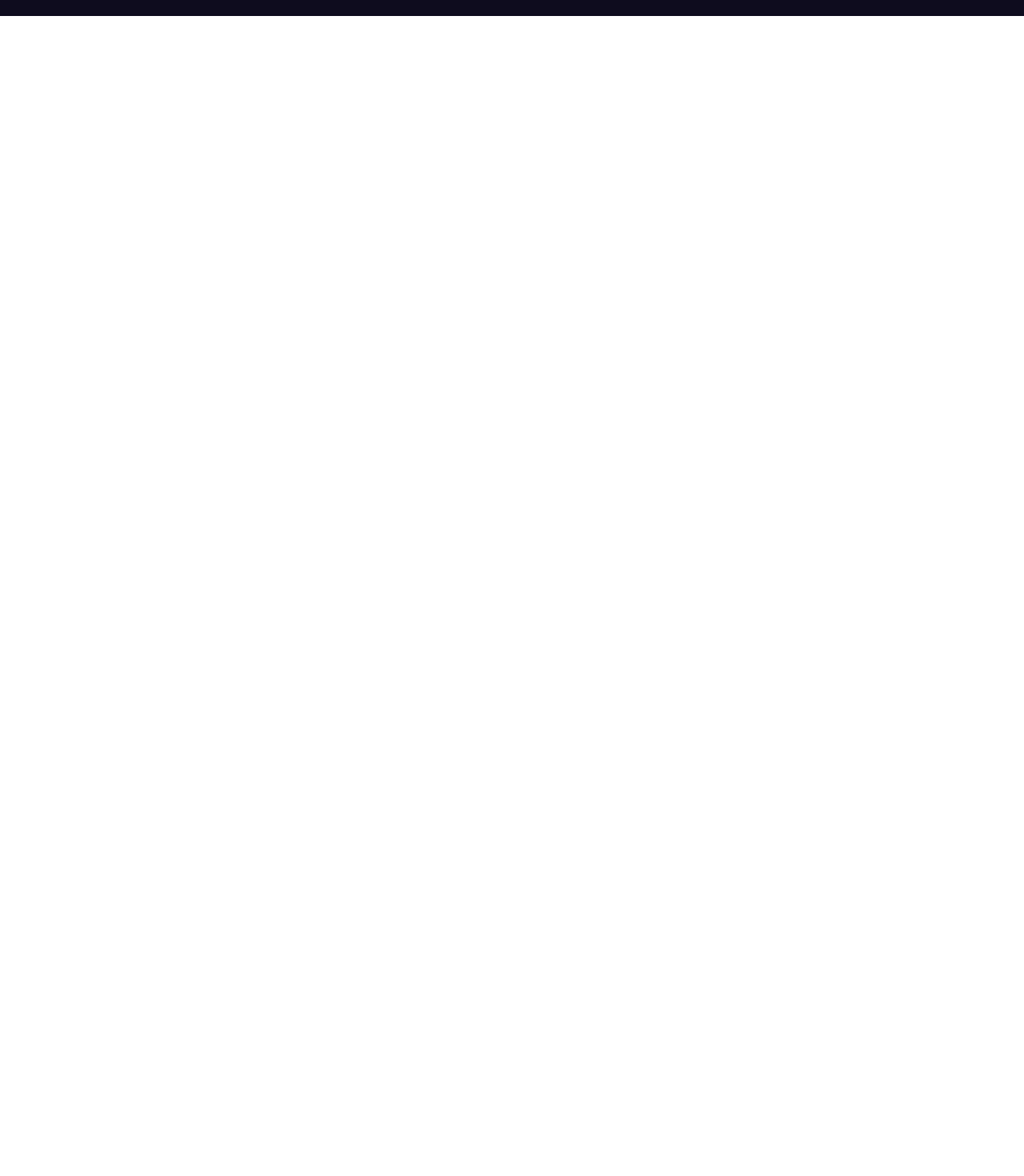
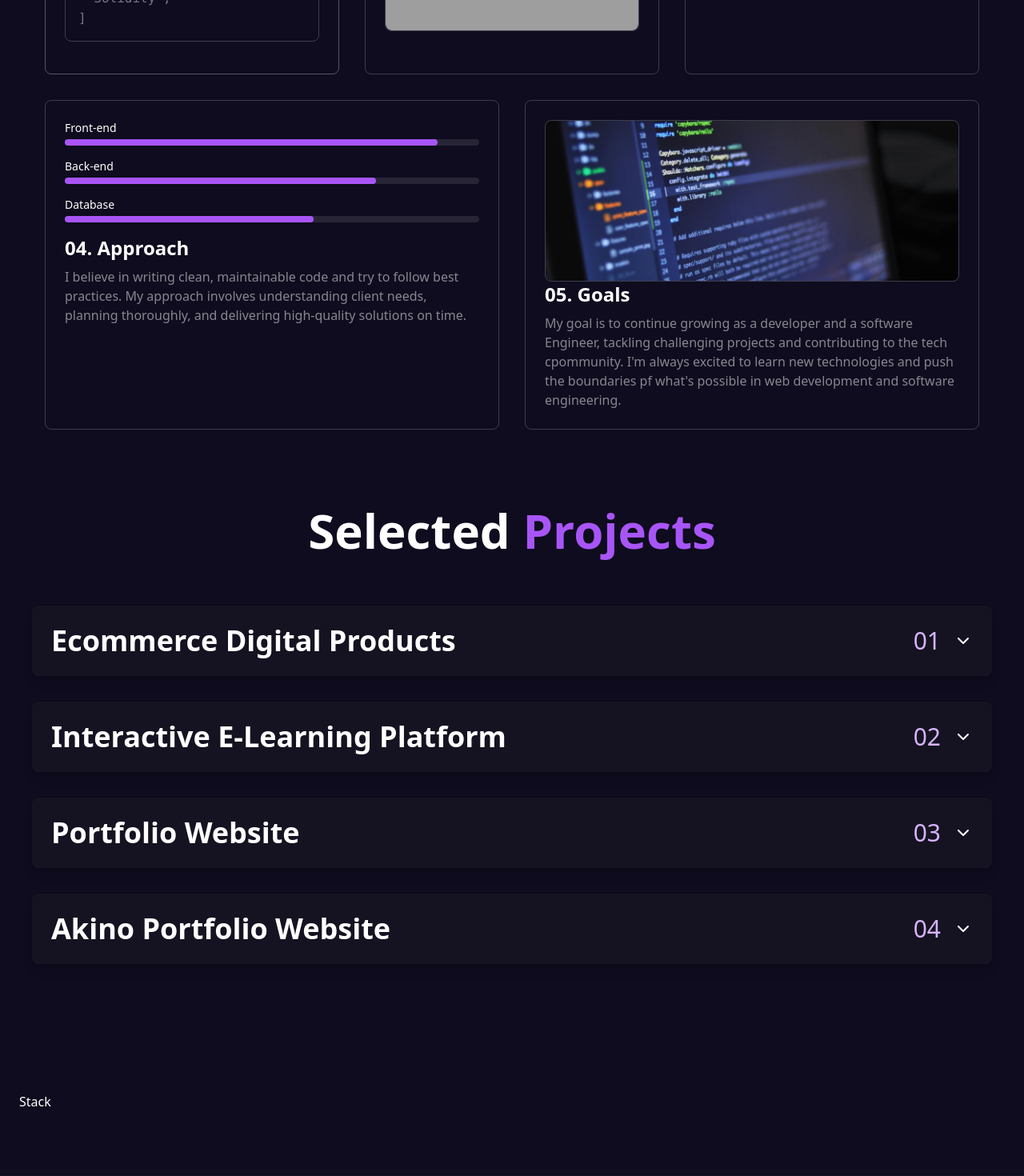
Before and after one commit to Tanzida999/my-portfolio, a React (Create React App) app in the folder frontend/: page /stack in a window 1280 px wide. Shown: the part 780-2250 px from the top of the page at 80% size. Before the commit the page ends 800 px from the top, so only its background shows below. Built offline with nearby package versions, Linux system fonts and the light colour scheme; grey boxes are pictures that could not be loaded.

Commit message:
Projects Updated

```diff
--- a/frontend/src/App.tsx
+++ b/frontend/src/App.tsx
@@ -5,6 +5,7 @@ import About from "./pages/About";
 import Contact from "./pages/Contact";
 import Home from "./pages/Home";
 import Footer from "./components/Footer";
+import Stack from "./pages/Stack";
 import "./index.css";
 
 const App = () => {
@@ -18,7 +19,11 @@ const App = () => {
             <Route path="/projects" element={<Projects />} />
             <Route path="/about" element={<About />} />
             <Route path="/contact" element={<Contact />} />
+            <Route path="/stack" element={<Stack />} />
           </Routes>
+          <About />
+          <Projects />
+          <Stack />
         </main>
         <Footer />
       </Router>
--- a/frontend/src/pages/Projects.tsx
+++ b/frontend/src/pages/Projects.tsx
@@ -53,7 +53,7 @@ const Projects = () => {
   };
 
   return (
-    <div className="text-white py-24 md:py-64" id="portfolio">
+    <div className="text-white pt-16 md:pt-26 pb-20 md:pb-40" id="portfolio">
       <div className="container mx-auto px-4">
         <h2 className="text-6xl font-bold text-center mb-16">
           Selected <span className="text-purple-500">Projects</span>
--- /dev/null
+++ b/frontend/src/pages/Stack.jsx
@@ -0,0 +1,5 @@
+const Stack = () => {
+  return <div>Stack</div>;
+};
+
+export default Stack;
```
